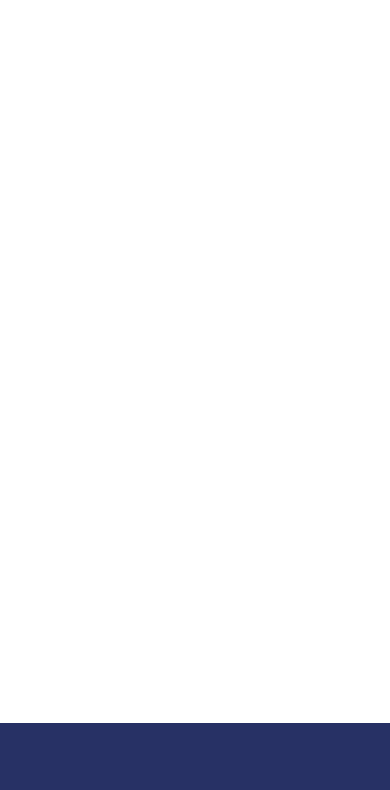
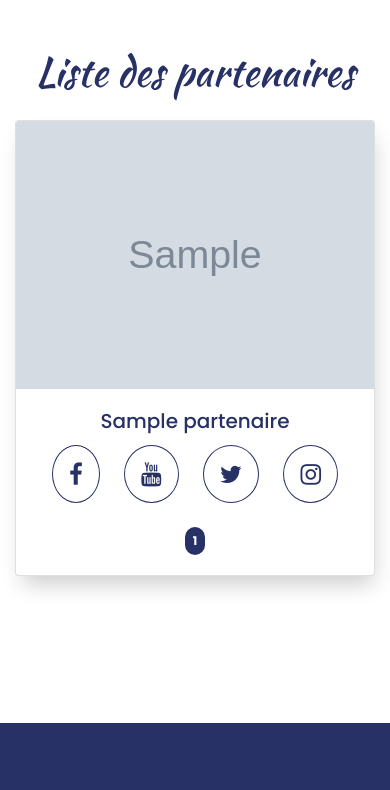
Before and after one commit to David-Moisan/Live_Eventsv2.1, a Symfony app: template templates/partenaire/index.html.twig in a window 390 px wide. Shown: the part 121-911 px from the top of the page. Run offline with Twig, Linux system fonts and the light colour scheme; the template is opened without the code that fills it: most values are stand-ins (such as "Sample title", 1, 10 or a date in 2020); grey boxes marked "Sample" are stand-in pictures; some libraries are stand-ins or nearby versions.

Commit message:
Update: Partenaires render miss a Responsive view

```diff
--- /dev/null
+++ b/public/css/partenaires.css
@@ -0,0 +1,46 @@
+@import 'general.css';
+
+.partenaires {
+    height: 80vh;
+    overflow-y: scroll;
+}
+
+h1 {
+    font-family: var(--Kau);
+    color: var(--background);
+}
+
+/*=========================================== */
+
+.card {
+    box-shadow: 3px 13px 21px -5px var(--shadow);
+    height: 100% !important;
+    color: var(--background);
+}
+
+.card:hover {
+    transform: scale(1.2);
+    z-index: 999;
+    transition: all .15s ease-in-out;
+}
+
+.social-media a i {
+    color: var(--background);
+    font-size: 1.5em;
+    margin: 0 10px;
+    border: 1px solid var(--background);
+    border-radius: 50%;
+    padding: 1rem;
+}
+
+.social-media a:hover i {
+    color: var(--mauve);
+    background-color: var(--background);
+}
+
+.badge {
+    background-color: var(--background) !important;
+    padding: 0.5rem !important;
+}
+
+/** MEDIA QUERIES */
--- a/src/Controller/PartenaireController.php
+++ b/src/Controller/PartenaireController.php
@@ -2,6 +2,7 @@
 
 namespace App\Controller;
 
+use App\Repository\CategoriePartenairesRepository;
 use App\Repository\PartenairesRepository;
 use Symfony\Bundle\FrameworkBundle\Controller\AbstractController;
 use Symfony\Component\HttpFoundation\Response;
@@ -12,12 +13,14 @@ class PartenaireController extends AbstractController
     /**
      * @Route("/partenaire", name="partenaire.index")
      */
-    public function index(PartenairesRepository $repo): Response
+    public function index(PartenairesRepository $repo, CategoriePartenairesRepository $categorieRepo): Response
     {
         $partenaires = $repo->findAll();
+        $categorie = $categorieRepo->findAll();
 
         return $this->render('partenaire/index.html.twig', [
             'partenaires' => $partenaires,
+            'categorie' => $categorie,
         ]);
     }
 }
--- a/templates/partenaire/index.html.twig
+++ b/templates/partenaire/index.html.twig
@@ -5,6 +5,7 @@
 {% block stylesheets %}
 <link rel="stylesheet" href="/css/general.css">
 <link rel="stylesheet" href="/css/header.css">
+<link rel="stylesheet" href="/css/partenaires.css">
 <link rel="stylesheet" href="/css/footer.css">
 
 <!-- Icon -->
@@ -43,6 +44,42 @@
         </div>
     </nav>
 </header>
+
+<!-- BLOCK PARTENAIRES -->
+<section class="partenaires">
+    <div class="container mt-5">
+        <h1 class="text-center mt-5">Liste des partenaires</h1>
+        <div class="row flex mt-4">
+            {% for partenaire in partenaires %}
+            <div class="col-md-4">
+                <div class="card">
+                    <img src="{{ partenaire.image }}" alt="{{ partenaire.name }}" class="card-img-top partenaires_img">
+                    <div class="card-body">
+                        <h5 class="card-title text-center">{{ partenaire.name }}</h5>
+                        <div class="card-text text-center social-media">
+                            {% if partenaire.fb %}
+                                <a href="{{ partenaire.fb }}" target="_blank" class="rs"><i class="fa fa-facebook"></i></a>
+                            {% endif %}
+                            {% if partenaire.yt %}
+                                <a href="{{partenaire.yt}}" target="_blank" class="rs"><i class="fa fa-youtube"></i></a>
+                            {% endif %}
+                            {% if partenaire.tw %}
+                                <a href="{{partenaire.tw}}" target="_blank" class="rs"><i class="fa fa-twitter"></i></a>
+                            {% endif %}
+                            {% if partenaire.insta %}
+                                <a href="{{partenaire.insta}}" target="_blank" class="rs"><i class="fa fa-instagram"></i></a>
+                            {% endif %}
+                        </div>
+                        <div class="badge-container text-center mt-4">
+                            <span class="badge badge-pill badge-primary">{{ partenaire.idCategorie }}</span>
+                        </div>
+                    </div>
+                </div>
+            </div>
+            {% endfor %}
+        </div>
+    </div>
+</section>
 
 <!-- FOOTER -->
 <section class="footer_container__little">
```
Also changed, not shown: templates/admin/product/index.html.twig (+10 -1 lines).
